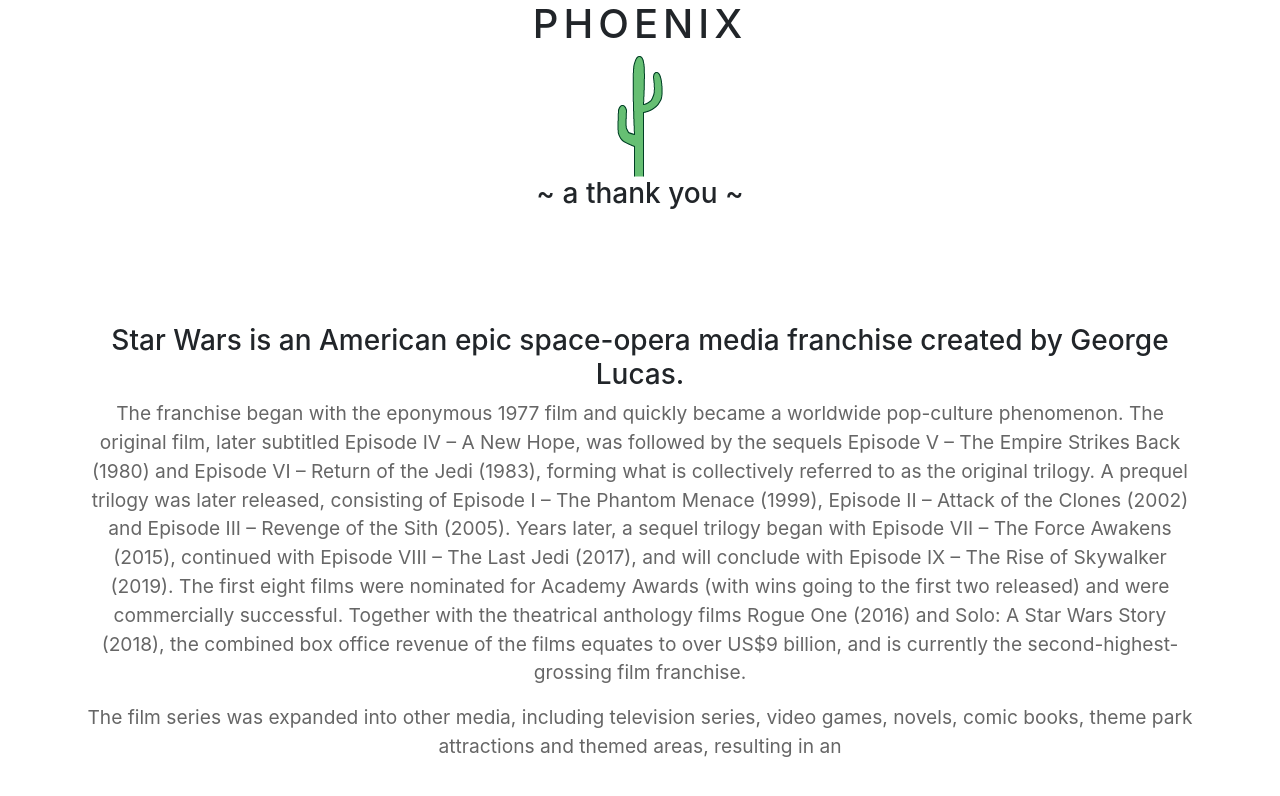
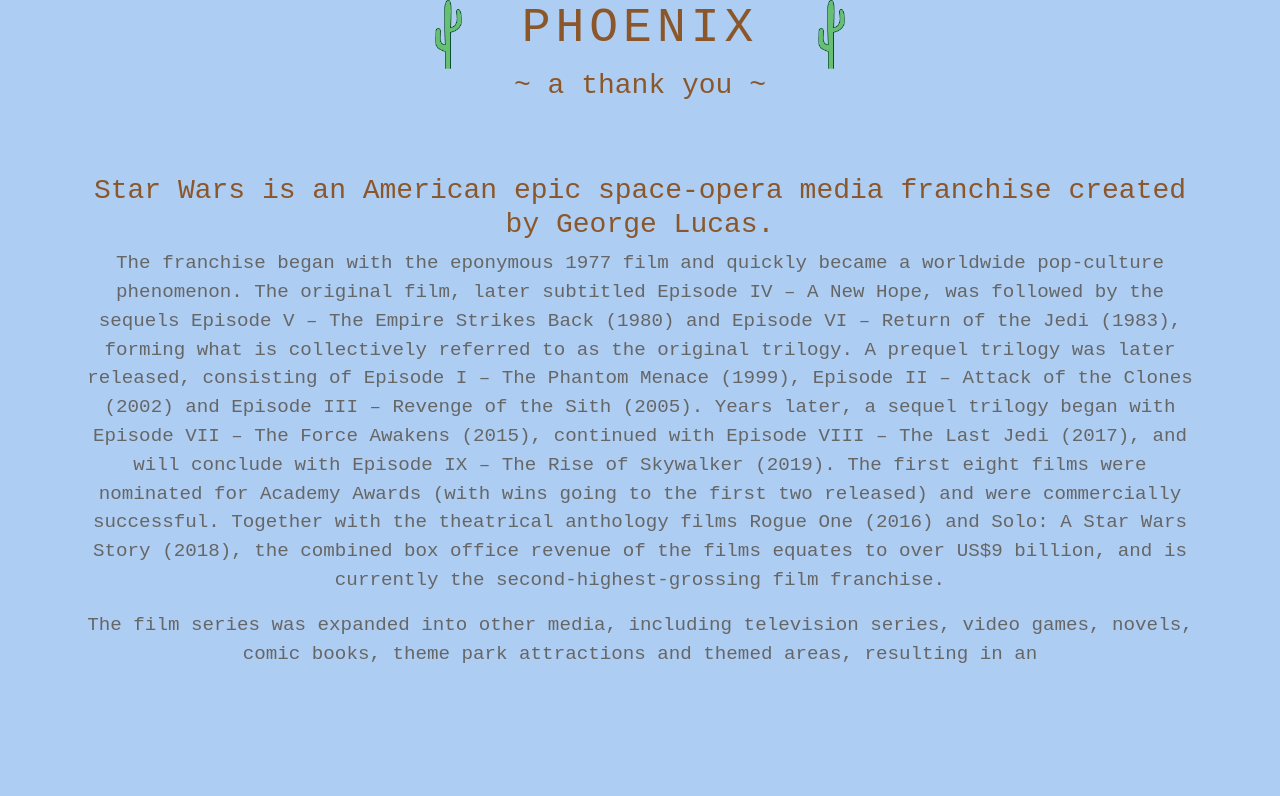
Before and after one commit to elliotallard/phoenix-memoir, a React (Create React App) app: page / in a window 1280 px wide. Shown: the top 796 px of the page. Built offline with nearby package versions, Linux system fonts and the light colour scheme.

Commit message:
got a banner working. now going to try and make a seperate banner component

```diff
--- a/package.json
+++ b/package.json
@@ -3,10 +3,12 @@
   "version": "0.1.0",
   "private": true,
   "dependencies": {
+    "bootstrap": "^4.3.1",
     "react": "^16.10.2",
+    "react-bootstrap": "^1.0.0-beta.14",
     "react-dom": "^16.10.2",
-    "react-scripts": "3.2.0",
-    "react-router-dom": "^4.3.1"
+    "react-router-dom": "^4.3.1",
+    "react-scripts": "3.2.0"
   },
   "scripts": {
     "start": "react-scripts start",
--- a/src/containers/HomePage/HomePage.css
+++ b/src/containers/HomePage/HomePage.css
@@ -2,18 +2,24 @@
   position: relative;
 
   width: 100%;
-  height: 300px;
+  height: 150px;
 }
 
+.row {
+  justify-content: center;
+}
+
+
 .Banner img {
- /* width: 100%;
-  height: 100%;*/
+  width: 2%;
+  height: 2%;
+  margin: 0px 20px 0px 20px;
 
   /*object-fit: cover;*/
   /*opacity: 0.65;*/
 }
 
-.BannerTextContainer {
+/*.BannerTextContainer {
   position: absolute;
   top: 0;
   bottom: 0;
@@ -23,13 +29,12 @@
   display: flex;
   justify-content: center;
   align-items: center;
-}
+}*/
 
 .BannerText {
-  color: #fff;
   font-weight: 600;
-  font-size: 4rem;
-  user-select: none;
+  /*font-size: 4rem;*/
+  margin: 0px 40px 0px 40px;
 }
 
 .IntroText {
--- a/src/containers/HomePage/HomePage.js
+++ b/src/containers/HomePage/HomePage.js
@@ -14,13 +14,12 @@
   return (
     <div className="Home">
       <div className="Banner">
-        {/* <img src={Vader} alt="Vader" />
-        <div className="BannerTextContainer">
-          <div className="BannerText">Welcome</div>
-        </div> */}
-        <h1>PHOENIX</h1>
-        <img src={Cactus} alt="Cactus" />
-        <br />
+        <div className="row">
+          <img src={Cactus} alt="Cactus" />
+          <div class="BannerText"><h1>PHOENIX</h1></div>
+          <img src={Cactus} alt="Cactus" />
+        </div>
+
         <h3> ~ a thank you ~ </h3>
       </div>
       <br />
--- a/src/index.js
+++ b/src/index.js
@@ -1,9 +1,9 @@
 import React from "react";
 import ReactDOM from "react-dom";
 import { BrowserRouter as Router } from "react-router-dom";
+import 'bootstrap/dist/css/bootstrap.min.css';
 import ScrollToTop from "./components/ScrollToTop/ScrollToTop";
 import "./index.css";
-import 'bootstrap/dist/css/bootstrap.min.css';
 import App from "./App";
 import * as serviceWorker from "./serviceWorker";
 
```
Also changed, not shown: 1 other file (tests, documents, lock files or other folders).
